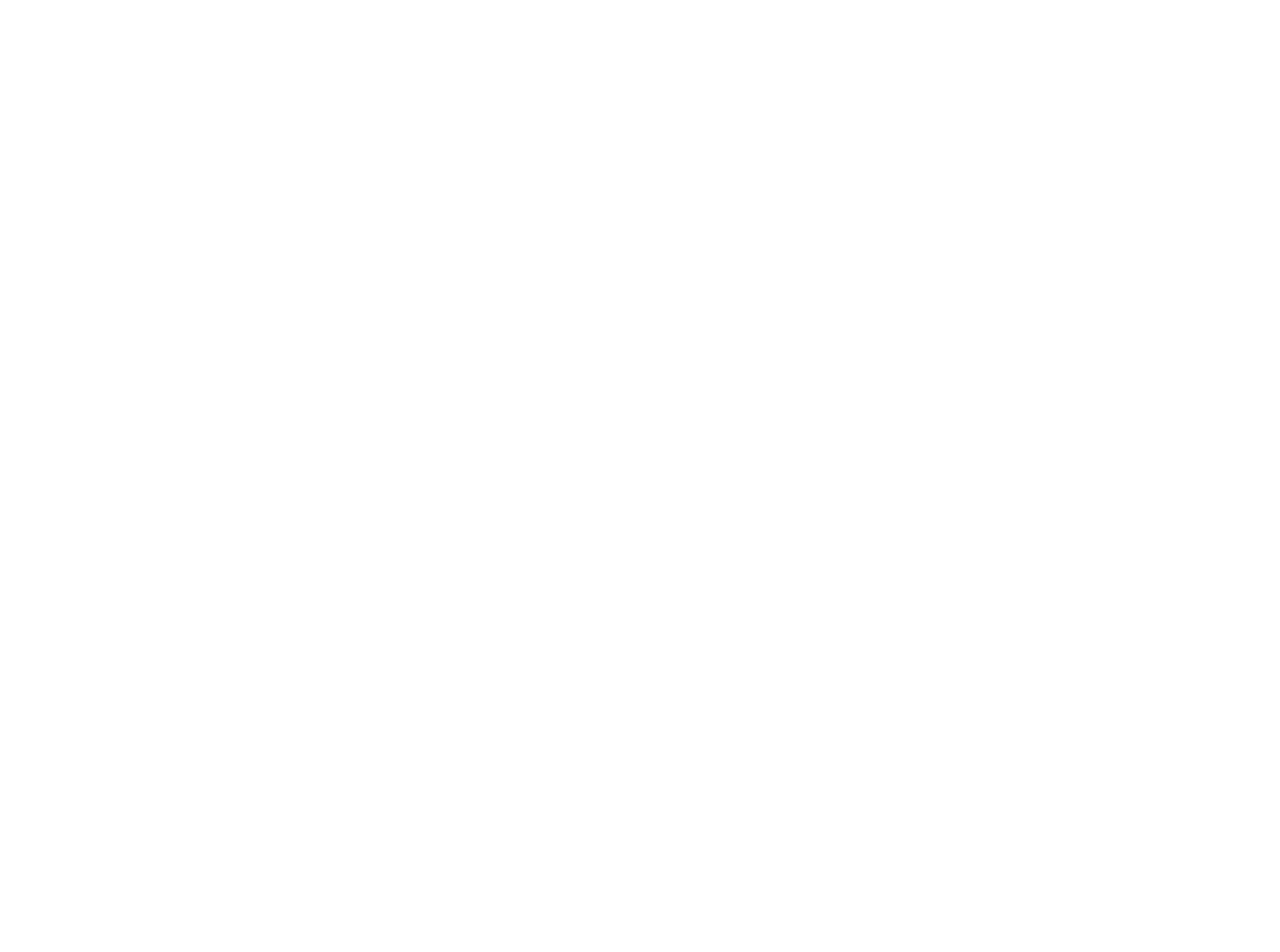
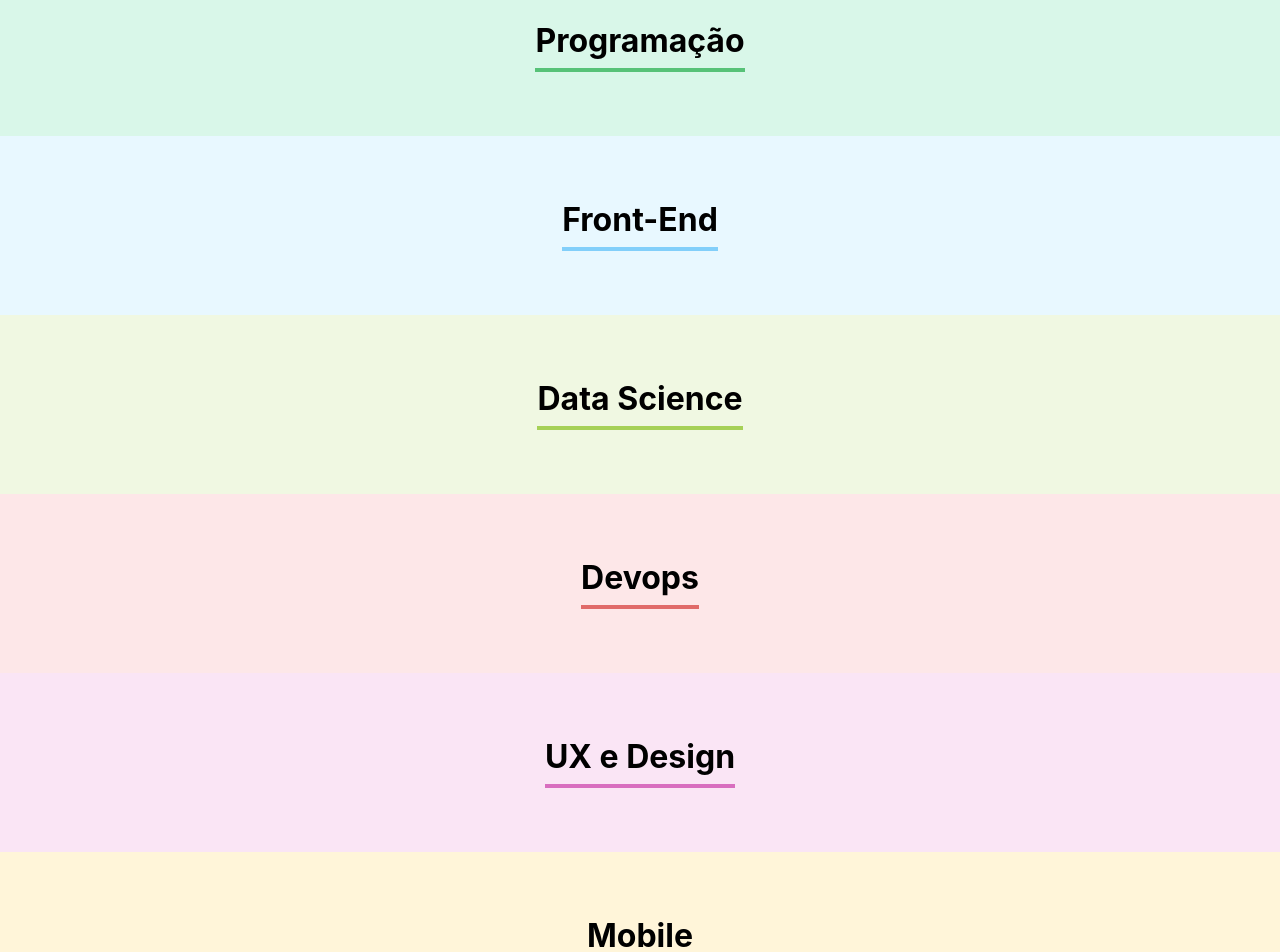
Before and after one commit to MarcosLaydner/react-learning-project, a React (Create React App) app: page / in a window 1280 px wide. Shown: the part 1520-2472 px from the top of the page. Before the commit the page ends 1477 px from the top, so only its background shows below. Built offline with nearby package versions, Linux system fonts and the light colour scheme.

Commit message:
created tem component and refactored team list

```diff
--- a/src/App.js
+++ b/src/App.js
@@ -1,8 +1,47 @@
 import { useState } from 'react';
 import Banner from './components/Banner/Banner';
 import Form from './components/Form';
+import Team from './components/Team';
 
 function App() {
+
+  const times = [
+    {
+      name: 'Programação',
+      primaryColor: '#57C278',
+      secondaryColor: '#D9F7E9',
+    },
+    {
+      name: 'Front-End',
+      primaryColor: '#82CFFA',
+      secondaryColor: '#E8F8FF',
+    },
+    {
+      name: 'Data Science',
+      primaryColor: '#A6D157',
+      secondaryColor: '#F0F8E2',
+    },
+    {
+      name: 'Devops',
+      primaryColor: '#E06B69',
+      secondaryColor: '#FDE7E8',
+    },
+    {
+      name: 'UX e Design',
+      primaryColor: '#D86EBF',
+      secondaryColor: '#FAE5F5',
+    },
+    {
+      name: 'Mobile',
+      primaryColor: '#FEBA05',
+      secondaryColor: '#FFF5D9',
+    },
+    {
+      name: 'Inovação e Gestão',
+      primaryColor: '#FF8A29',
+      secondaryColor: '#FFEEDF',
+    }
+  ]
 
   const [employees, setEmployees] = useState([])
 
@@ -14,7 +53,8 @@
   return (
     <div className="App">
       <Banner/>
-      <Form onSubmit={onNewEmployee}/>
+      <Form teams={times.map(team => team.name)} onSubmit={onNewEmployee}/>
+      {times.map(team => <Team key={team.name} team={team}/>)}
     </div>
   );
 }
--- a/src/components/Form/index.js
+++ b/src/components/Form/index.js
@@ -5,17 +5,6 @@
 import './Form.css'
 
 const Form = (props) => {
-
-    const times = [
-        'Programação',
-        'Front-End',
-        'Data Science',
-        'Devops',
-        'UX e Design',
-        'Mobile',
-        'Inovação e Gestão'
-    ]
-
     const [name, setName] = useState('')
     const [position, setPosition] = useState('')
     const [image, setImage] = useState('')
@@ -58,7 +47,7 @@
             <DropDown
                 required={true}
                 label="Time"
-                items={times}
+                items={props.teams}
                 value={team}
                 onChange={valor => setTeam(valor)}
             />
--- /dev/null
+++ b/src/components/Team/Team.css
@@ -0,0 +1,11 @@
+.team {
+    text-align: center;
+    padding: 32px;
+}
+
+.team h3 {
+    font-size: 32px;
+    border-bottom: 4px solid;
+    display: inline-block;
+    padding-bottom: 8px;
+}
--- /dev/null
+++ b/src/components/Team/index.js
@@ -0,0 +1,14 @@
+import './Team.css'
+
+const Team = (props) => {
+
+    const css = { backgroundColor: props.team.secondaryColor }
+
+    return (
+        <section className='team' style={css}>
+            <h3 style={{borderColor:  props.team.primaryColor}}>{props.team.name}</h3>
+        </section>
+    )
+}
+
+export default Team
```
